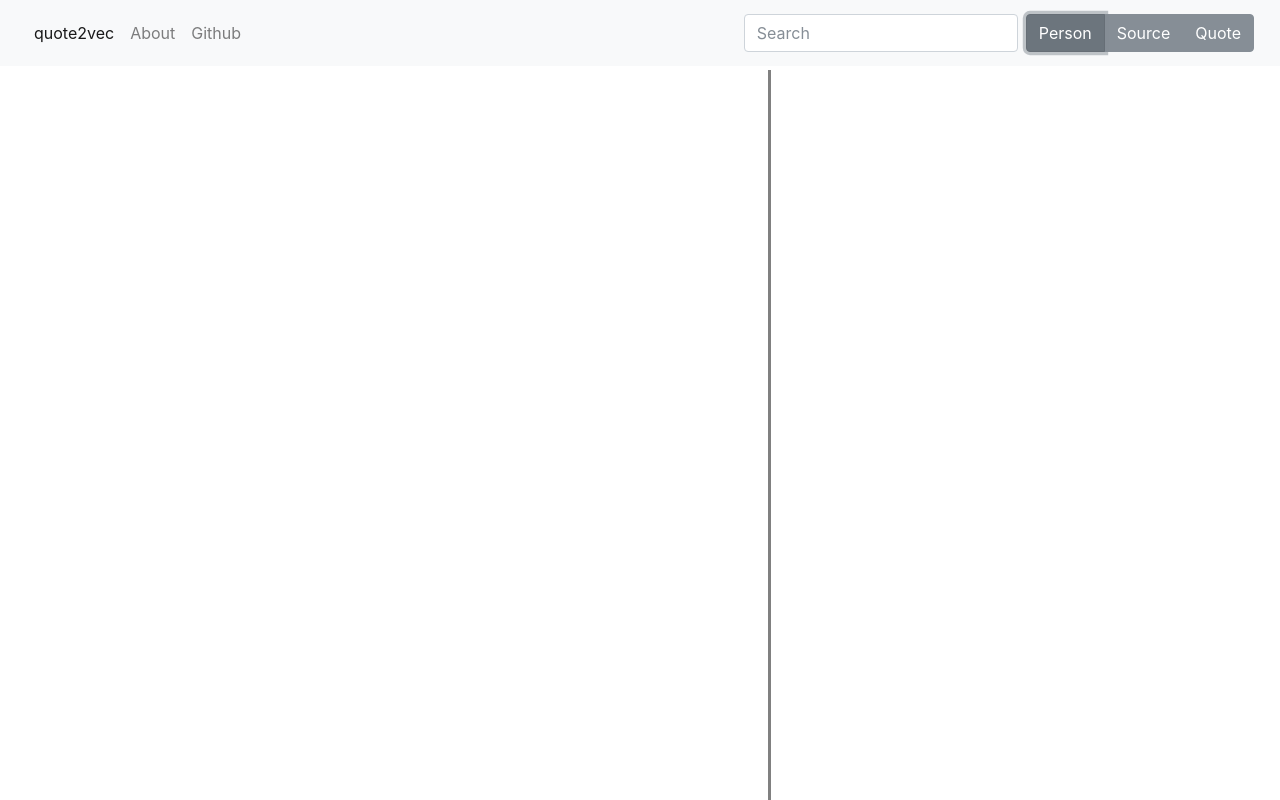
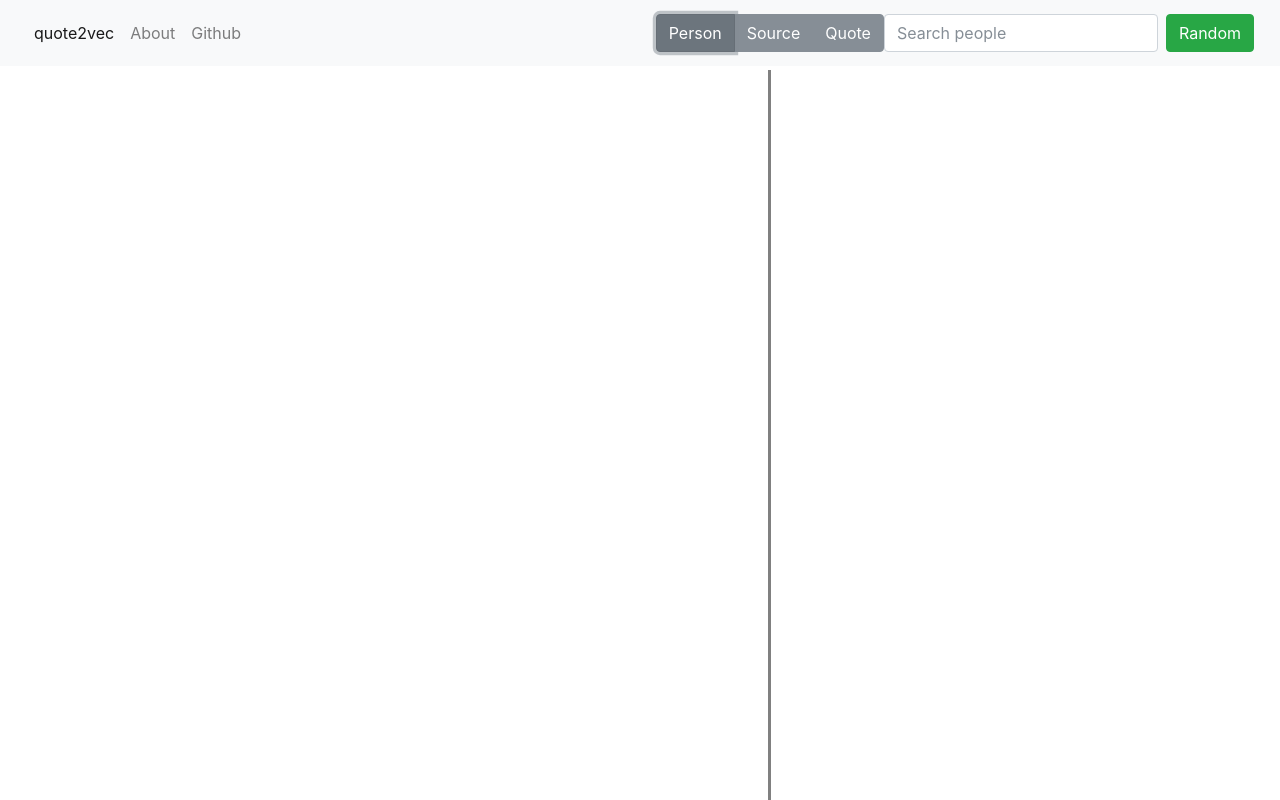
Before and after one commit to alexanderrich/quote2vec, a Flask app: page / in a window 1280 px wide. Run offline with Flask 2, Linux system fonts and the light colour scheme; some libraries are stand-ins or nearby versions.

Commit message:
add random button

```diff
--- a/server.py
+++ b/server.py
@@ -8,22 +8,17 @@ import re
 app = Flask(__name__)
 
 mi = ModelInterface('models/docvecs',
-                    'similarities/dbow300_normed.index')
+                    'similarities/dbow300_piecewise5sample.index')
 
 @app.route('/')
 @app.route('/index')
 def index():
     return render_template('quote2vec.html')
 
-# @app.route('/person/<int:id>')
-# def get_person(id):
-#     session = Session()
-#     person = (session.query(Person)
-#               .filter(Person.id == id)
-#               .one())
-#     response = {'name': person.name,
-#                 'id': person.id}
-#     return jsonify(response)
+@app.route('/random/<randtype>')
+def get_random(randtype):
+    return jsonify({'id': mi.get_random(randtype)})
+
 
 @app.route('/group/<groupid>')
 def get_quote_group(groupid):
--- a/static/js/script.js
+++ b/static/js/script.js
@@ -410,6 +410,16 @@ $(document).ready(function() {
         if (searchtype !== $(this).attr('id')) {
             searchtype = $(this).attr('id');
             $('#searchfield').typeahead('destroy');
+            if(searchtype === 'person') {
+                $('#searchfield').attr('placeholder',
+                                      'Search people');
+            } else if(searchtype === 'source') {
+                $('#searchfield').attr('placeholder',
+                                      'Search sources');
+            } else {
+                $('#searchfield').attr('placeholder',
+                                      'Search quotes');
+            }
             build_typeahead(suggestions[searchtype]);
         }
     });
@@ -424,4 +434,14 @@ $(document).ready(function() {
         var chosen = $('.btn-group label.active input').attr('id');
         build_typeahead(suggestions[searchtype]);
     });
+
+    $('#randombtn').click(function () {
+        $.ajax({
+            dataType: "json",
+            url: "/random/" + searchtype,
+            success: function (data) {
+                showGroup(searchtype, data.id);
+            }
+        });
+    });
 });
--- a/templates/quote2vec.html
+++ b/templates/quote2vec.html
@@ -31,9 +31,7 @@
                         <a class="nav-link " href="#">Github</a>
                     </li>
                 </ul>
-                <form class="form-inline my-2 my-lg-0">
-                    <input id="searchfield" class="form-control mr-sm-2 typeahead" type="text" placeholder="Search" aria-label="Search">
-                    <!-- <button id="searchbutton" class="btn btn-outline-success my-2 my-sm-0" type="submit">Search</button> -->
+                <form class="form-inline my-2 my-lg-0" onsubmit="return false">
                     <div class="btn-group" data-toggle="buttons">
                         <label id="person" class="btn btn-secondary active">
                             <input type="radio" name="options" id="option1" autocomplete="off" checked> Person
@@ -45,6 +43,8 @@
                             <input type="radio" name="options" id="option3" autocomplete="off"> Quote
                         </label>
                     </div>
+                    <input id="searchfield" class="form-control mr-sm-2 typeahead" autocomplete="off" type="text" placeholder="Search people" aria-label="Search">
+                    <button id="randombtn" class="btn btn-success" >Random </button>
                 </form>
             </div>
 
```
Also changed, not shown: model_interface.py (+8 -17 lines).
